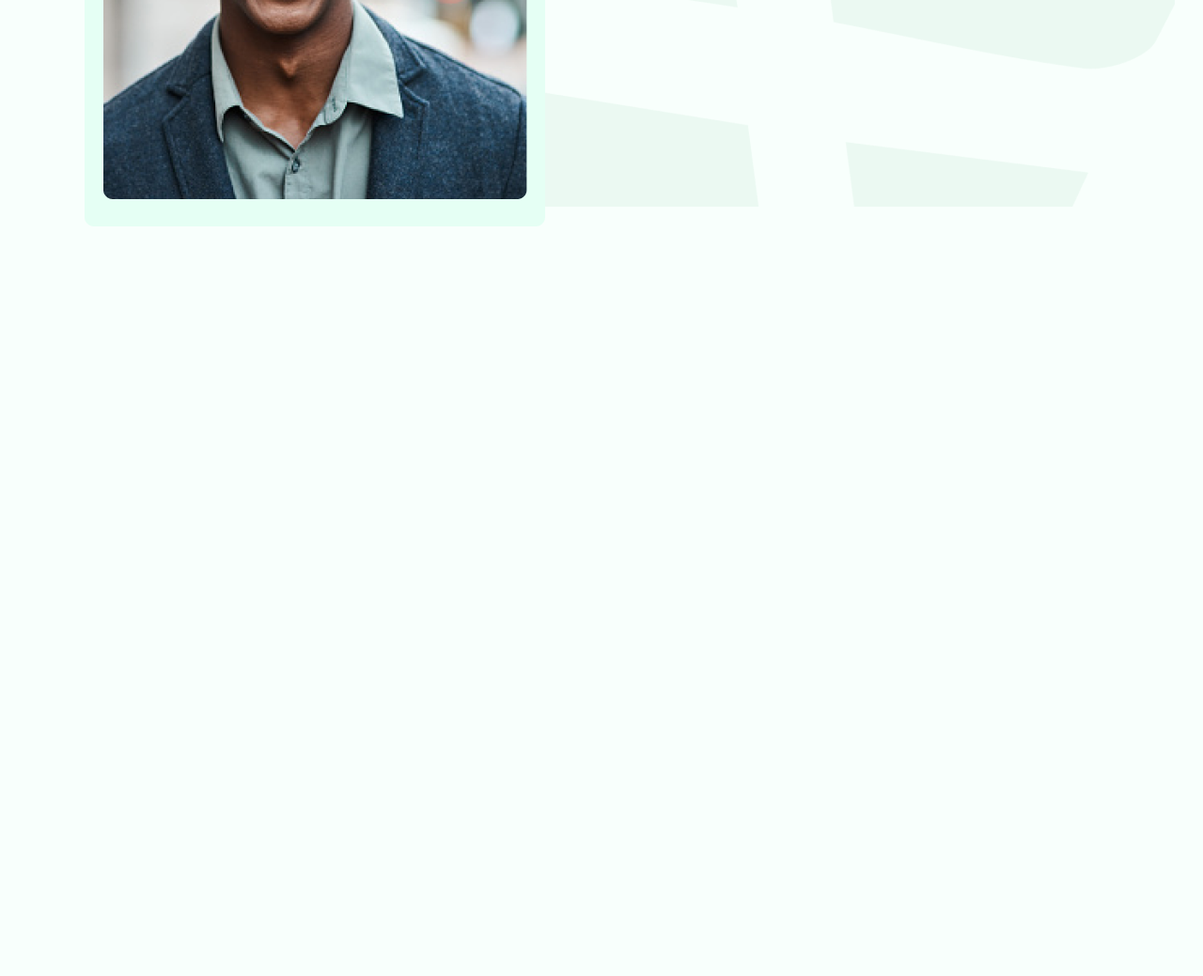
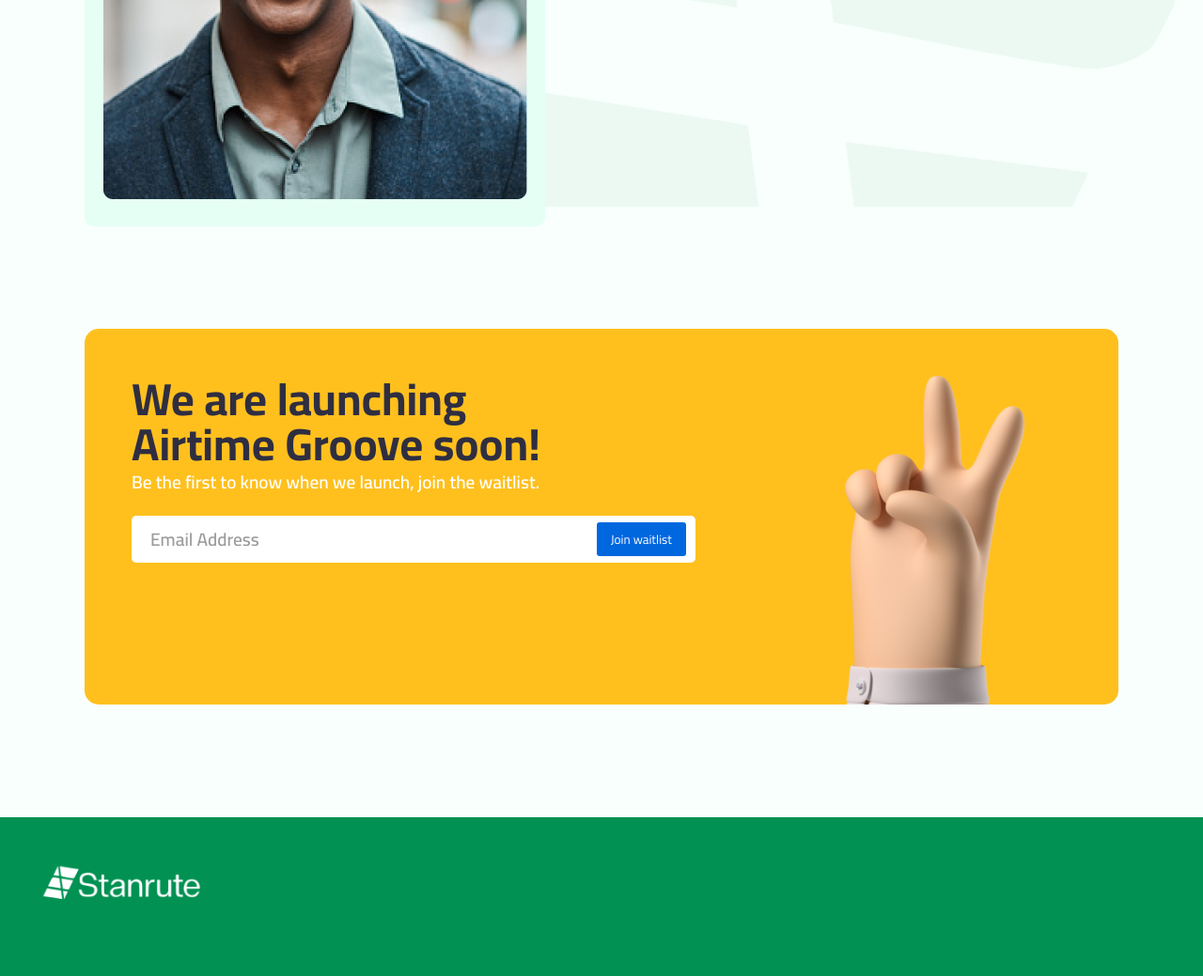
Before and after one commit to AkpetiTrust/Stanrute-Source, a React app: page / in a window 1280 px wide. Shown: the part 4276-5315 px from the top of the page at 94% size. Before the commit the page ends 4576 px from the top, so only its background shows below. Built offline with nearby package versions, Linux system fonts and the light colour scheme.

Commit message:
Animation added

```diff
--- /dev/null
+++ b/src/components/Footer/Footer.jsx
@@ -0,0 +1,14 @@
+import React from "react";
+import style from "./index.module.css";
+import logo from "./logo.png";
+import { Link } from "react-router-dom";
+
+export default function Footer() {
+  return (
+    <footer className={style.footer}>
+      <Link to="/">
+        <img src={logo} alt="Logo" />
+      </Link>
+    </footer>
+  );
+}
--- /dev/null
+++ b/src/components/Footer/index.module.scss
@@ -0,0 +1,10 @@
+.footer {
+  background-color: #009153;
+  color: #fff;
+  margin-top: 120px;
+  padding-left: 40px;
+
+  img {
+    width: 180px;
+  }
+}
--- a/src/css/_home.scss
+++ b/src/css/_home.scss
@@ -163,6 +163,7 @@
         width: 10px;
         background-image: url(./css/dashes.png);
         background-repeat: repeat-y;
+        animation: scroll 12s linear 0s infinite forwards;
       }
 
       .feature-title {
@@ -262,6 +263,75 @@
   }
 }
 
+.groove {
+  width: 100%;
+  min-height: 400px;
+  padding: 50px;
+  background-color: $secondary-color;
+  border-radius: 15px;
+  margin-top: 100px;
+  position: relative;
+  h1 {
+    max-width: 500px;
+    margin-bottom: 5px;
+  }
+
+  p {
+    font-weight: 600;
+    font-size: 1.2rem;
+    line-height: 1.5rem;
+    color: #fff;
+  }
+
+  form {
+    max-width: 600px;
+    position: relative;
+    background-color: #fff;
+    height: 50px;
+    padding: 20px;
+    border-radius: 5px;
+    margin-top: 1.5rem;
+
+    input {
+      position: absolute;
+      z-index: 2;
+      top: 0;
+      left: 20px;
+      height: 100%;
+      width: 70%;
+      display: inline-block;
+      outline: none;
+      border: none;
+      background-color: transparent;
+      font-family: inherit;
+      font-size: 1.2rem;
+      &::placeholder {
+        color: #9b9b9b;
+        font-size: 1.2rem;
+        font-weight: 600;
+      }
+    }
+
+    .btn {
+      position: absolute;
+      z-index: 3;
+      right: 10px;
+      top: (50px - 36px)/2;
+      background-color: $blue-color;
+      color: #fff;
+      padding: 5px 15px;
+      height: 36px;
+    }
+  }
+
+  img {
+    position: absolute;
+    right: 100px;
+    bottom: 0;
+    height: 350px;
+  }
+}
+
 @media screen and(max-width:1200px) {
   .features {
     .inner {
@@ -290,6 +360,20 @@
           text-align: left;
         }
       }
+    }
+  }
+
+  .groove img {
+    right: 20px;
+    height: 300px;
+  }
+}
+
+@media screen and(max-width:1070px) {
+  .groove {
+    min-height: 100%;
+    img {
+      display: none;
     }
   }
 }
@@ -347,4 +431,45 @@
       grid-row: 2 / 3;
     }
   }
+
+  .groove {
+    padding: 25px;
+
+    form {
+      padding: 0;
+      background-color: unset;
+      border-radius: unset;
+      display: flex;
+      flex-direction: column;
+      height: unset;
+
+      input {
+        width: 100%;
+        background-color: #fff;
+        border-radius: 5px;
+        padding: 20px;
+        height: 50px;
+        margin-bottom: 20px;
+      }
+
+      .btn {
+        width: max-content;
+      }
+
+      input,
+      .btn {
+        position: static;
+      }
+    }
+  }
 }
+
+@keyframes scroll {
+  from {
+    background-position-y: 0;
+  }
+
+  to {
+    background-position-y: -90%;
+  }
+}
--- a/src/css/_variables.scss
+++ b/src/css/_variables.scss
@@ -1,3 +1,4 @@
 $primary-color: #009153;
 $secondary-color: #ffc01e;
 $padding-left: 60px;
+$blue-color: #0067df;
--- a/src/index.scss
+++ b/src/index.scss
@@ -48,6 +48,7 @@
   text-decoration: none;
   color: #000;
   display: inline-block;
+  font-family: inherit;
 }
 
 .text-primary {
--- /dev/null
+++ b/src/pages/Home/Groove.jsx
@@ -0,0 +1,22 @@
+import React from "react";
+import hands from "./images/hands.png";
+
+export default function Groove() {
+  return (
+    <section className="groove">
+      <h1>We are launching Airtime Groove soon!</h1>
+      <p>Be the first to know when we launch, join the waitlist.</p>
+      <form
+        onSubmit={(e) => {
+          e.preventDefault();
+        }}
+      >
+        <input type="email" placeholder="Email Address" />
+        <button className="btn" type="submit">
+          Join waitlist
+        </button>
+      </form>
+      <img src={hands} alt="hands" />
+    </section>
+  );
+}
--- a/src/pages/Home/Home.jsx
+++ b/src/pages/Home/Home.jsx
@@ -1,11 +1,12 @@
 import React from "react";
 import Hero from "./Hero";
 import Main from "./Main";
+import Footer from "../../components/Footer/Footer";
 
 export default function Home() {
   return (
     <>
-      <Hero /> <Main />
+      <Hero /> <Main /> <Footer />
     </>
   );
 }
--- a/src/pages/Home/Main.jsx
+++ b/src/pages/Home/Main.jsx
@@ -2,6 +2,7 @@
 import Service from "./Services/Service";
 import Features from "./Features";
 import Testimony from "./Testimony";
+import Groove from "./Groove";
 import Etrading from "./images/e-trading.png";
 import GiftCard from "./images/gift_card.png";
 import Education from "./images/education.png";
@@ -85,6 +86,7 @@
       </section>
       <Features />
       <Testimony />
+      <Groove />
     </section>
   );
 }
```
Also changed, not shown: src/components/Footer/index.module.css (added), src/components/Footer/logo.png (added), src/index.css, src/pages/Home/images/hands.png (added), 2 other files.
